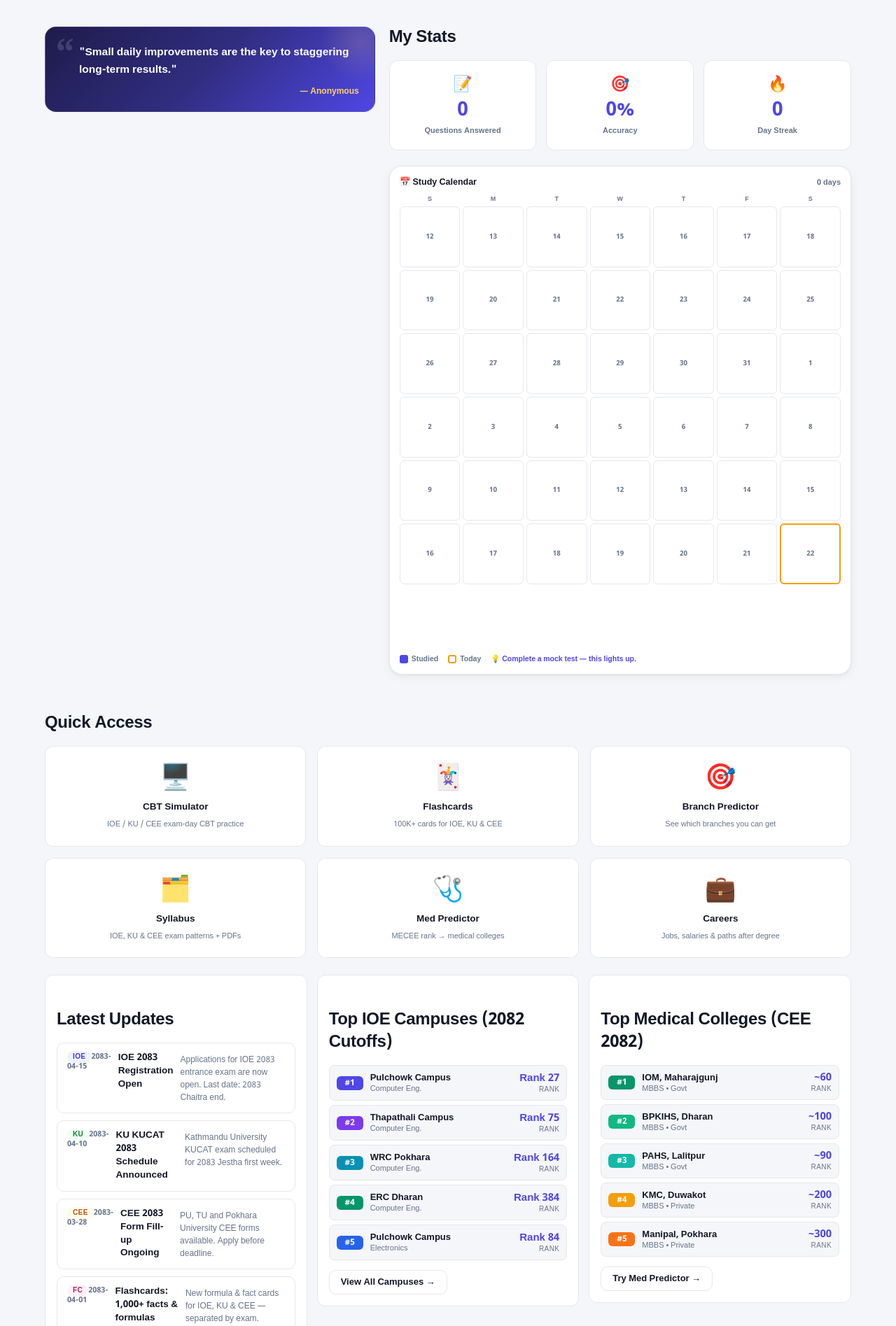
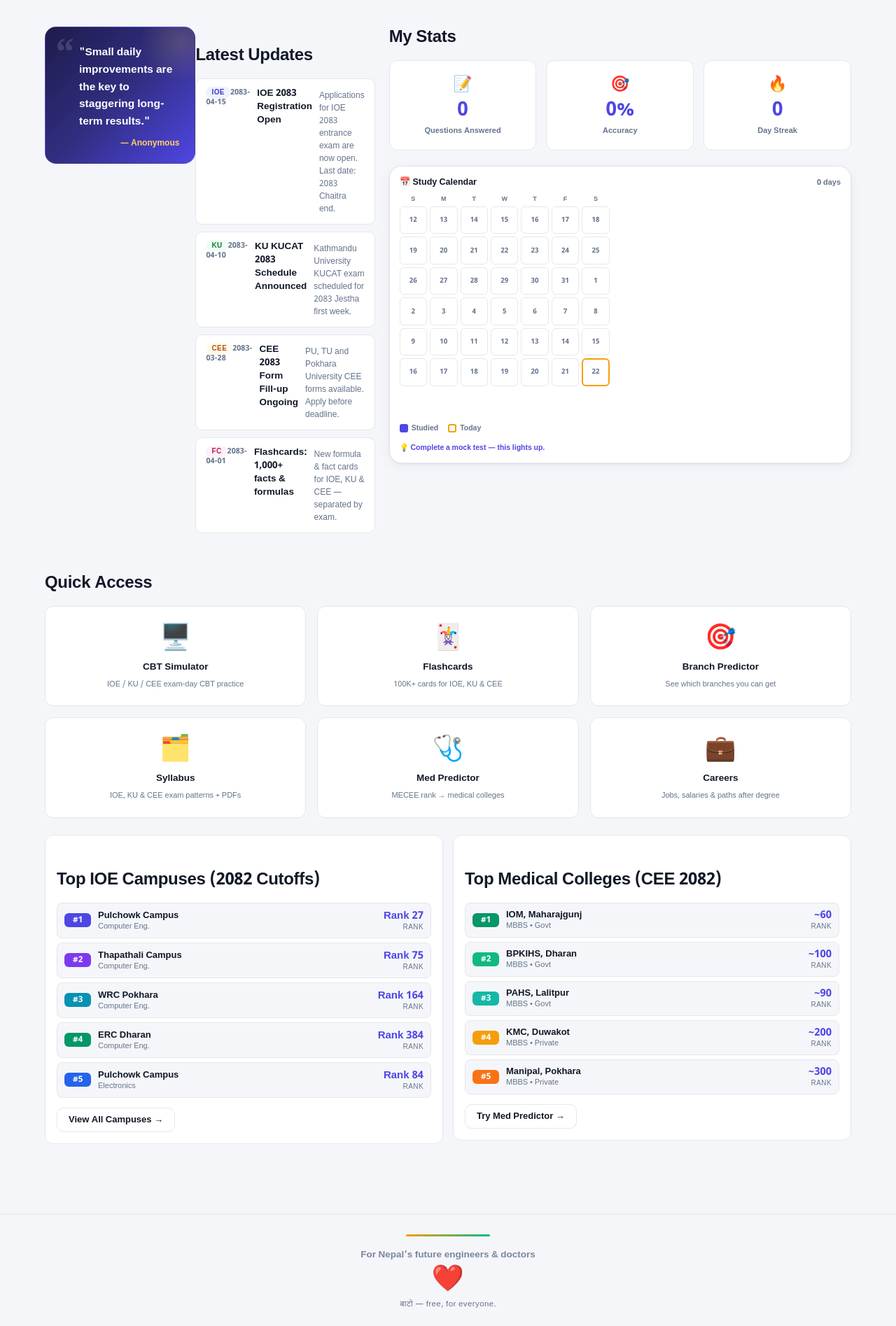
Before and after one commit to harmless-beep/bato, a Next.js app: page / in a window 1280 px wide. Shown: the part 225-2120 px from the top of the page at 70% size. Built offline with nearby package versions, Linux system fonts and the light colour scheme.

Commit message:
desktop: move Latest Updates under quote (fills left col), cap calendar cell size

```diff
--- a/app/globals.css
+++ b/app/globals.css
@@ -975,3 +975,6 @@ html[data-theme="dark"] .support-bar { border-color: rgba(255,255,255,0.1); }
   /* quick grid: 6 cards -> even 3x2 */
   .quick-grid { grid-template-columns: repeat(3, 1fr); gap: 16px; }
 }
+
+/* ─── Study calendar: cap cell size on desktop ─── */
+.cal-grid { max-width: 300px; }
--- a/app/page.tsx
+++ b/app/page.tsx
@@ -150,6 +150,25 @@ export default function Home() {
                 <div className="quote-by">— {isNe ? todayQuote().byNp : todayQuote().by}</div>
               </div>
             </Reveal>
+
+            {/* ── Latest Updates (left column, under quote) ─────────────── */}
+            <Reveal delay={100}>
+              <div className="section-header" style={{ marginTop: 26 }}>
+                <div className="section-title">{isNe ? 'ताजा अपडेट' : 'Latest Updates'}</div>
+              </div>
+              <div className="news-list">
+                {news.map((n, i) => (
+                  <div key={i} className="news-item">
+                    <div className="news-top">
+                      <span className={`news-tag news-tag-${n.tag.toLowerCase()}`}>{isNe ? n.tagNp : n.tag}</span>
+                      <span className="news-date">{isNe ? n.dateNp : n.date}</span>
+                    </div>
+                    <div className="news-headline">{isNe ? n.headlineNp : n.headline}</div>
+                    <div className="news-body">{isNe ? n.bodyNp : n.body}</div>
+                  </div>
+                ))}
+              </div>
+            </Reveal>
           </div>
           <div className="hero-side">
             {/* ── My Stats ──────────────────────────────────────────────── */}
@@ -209,7 +228,7 @@ export default function Home() {
                   cells.push({ date: d, inRange: d >= start && d <= cur })
                 }
                 return (
-                  <>
+                  <div className="cal-grid">
                     <div style={{ display: 'grid', gridTemplateColumns: 'repeat(7, 1fr)', gap: 4, marginBottom: 4 }}>
                       {['S', 'M', 'T', 'W', 'T', 'F', 'S'].map((d, i) => (
                         <div key={i} style={{ fontSize: 9, fontWeight: 800, color: 'var(--muted)', textAlign: 'center' }}>{d}</div>
@@ -254,7 +273,7 @@ export default function Home() {
                         </span>
                       )}
                     </div>
-                  </>
+                  </div>
                 )
               })()}
             </div>
@@ -283,27 +302,6 @@ export default function Home() {
 
         {/* ── Two-column: News + Colleges ─────────────────────────────── */}
         <div className="two-col">
-          {/* Latest Updates */}
-          <Reveal delay={100}>
-            <div className="col-full">
-              <div className="section-header" style={{ marginTop: 32 }}>
-                <div className="section-title">{isNe ? 'ताजा अपडेट' : 'Latest Updates'}</div>
-              </div>
-              <div className="news-list">
-                {news.map((n, i) => (
-                  <div key={i} className="news-item">
-                    <div className="news-top">
-                      <span className={`news-tag news-tag-${n.tag.toLowerCase()}`}>{isNe ? n.tagNp : n.tag}</span>
-                      <span className="news-date">{isNe ? n.dateNp : n.date}</span>
-                    </div>
-                    <div className="news-headline">{isNe ? n.headlineNp : n.headline}</div>
-                    <div className="news-body">{isNe ? n.bodyNp : n.body}</div>
-                  </div>
-                ))}
-              </div>
-            </div>
-          </Reveal>
-
           {/* Top Colleges */}
           <Reveal delay={160}>
             <div className="col-full">
```
